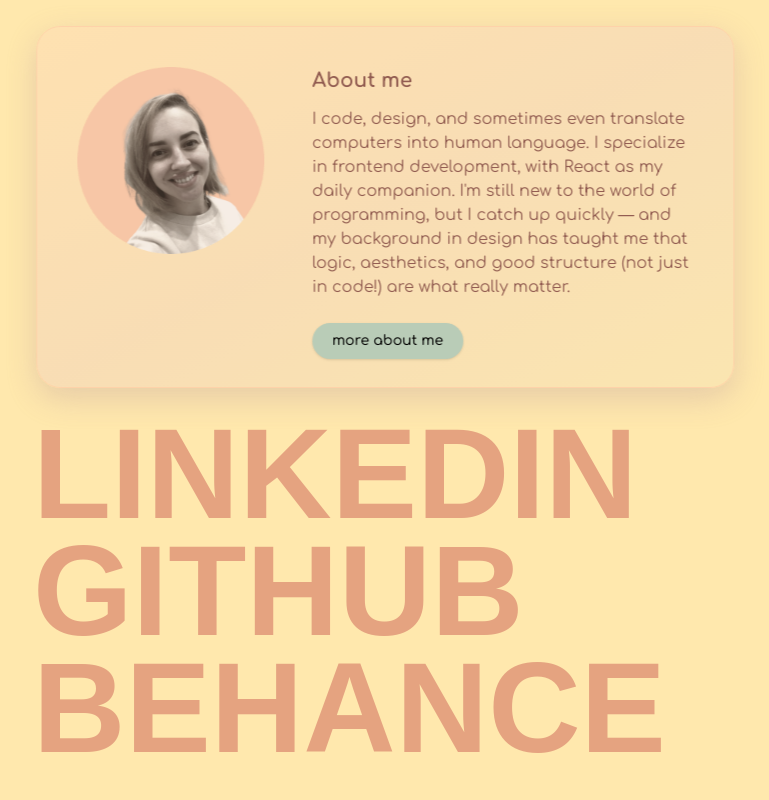
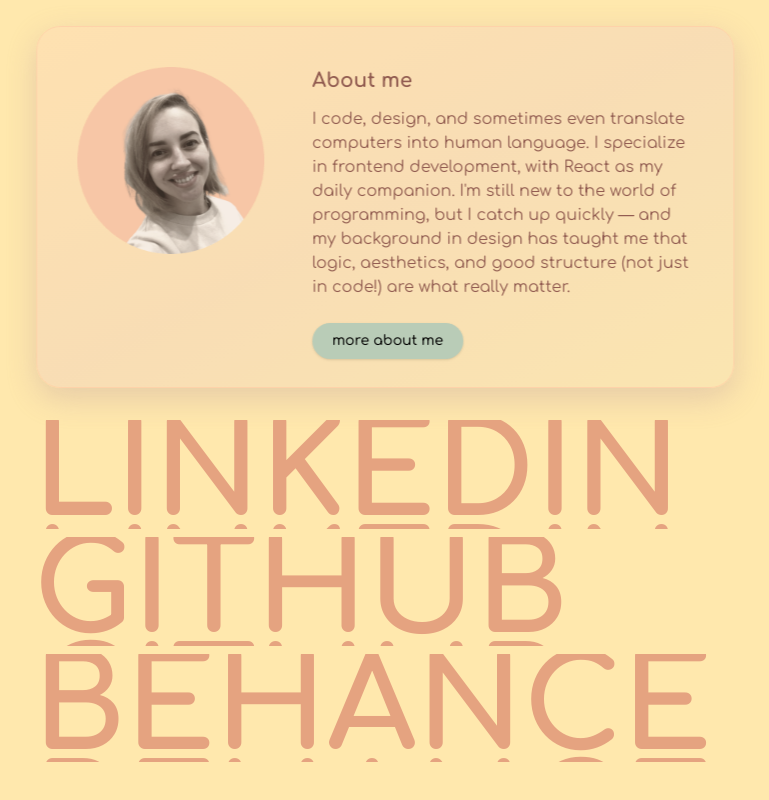
Before and after one commit to karibara/karibara-next-website, a Next.js app: page / in a window 1280 px wide. Shown: the part 306-1106 px from the top of the page, without its empty margins (258-1027 px from the left). Built offline with nearby package versions, Linux system fonts and the light colour scheme; what tailwindcss-motion would draw is missing.

Commit message:
Add Fredoka font

```diff
--- a/package.json
+++ b/package.json
@@ -10,6 +10,7 @@
   },
   "dependencies": {
     "@fontsource/comfortaa": "^5.1.1",
+    "@fontsource/fredoka": "^5.1.1",
     "@fontsource/poppins": "^5.1.1",
     "@radix-ui/react-slot": "^1.1.1",
     "autoprefixer": "^10.4.20",
--- a/tailwind.config.ts
+++ b/tailwind.config.ts
@@ -14,8 +14,8 @@
   theme: {
     extend: {
       fontFamily: {
-        comfortaa: ["Comfortaa", "sans-serif"], // Ustawienie Comfortaa jako głównej czcionki
-        poppins: ["Poppins", "sans-serif"], // Poppins jako opcjonalna czcionka
+        comfortaa: ["Comfortaa", "sans-serif"],
+        fredoka: ["Fredoka", "sans-serif"],
       },
       colors: {
         yellowKari: "hsl(43, 100%, 84%)",
```
Also changed, not shown: 1 other file (tests, documents, lock files or other folders).
